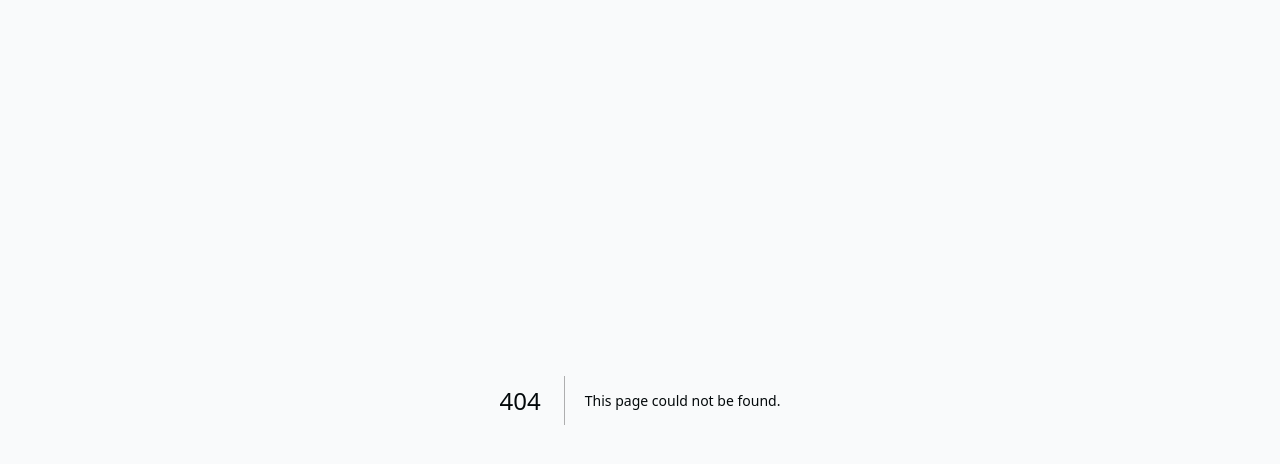
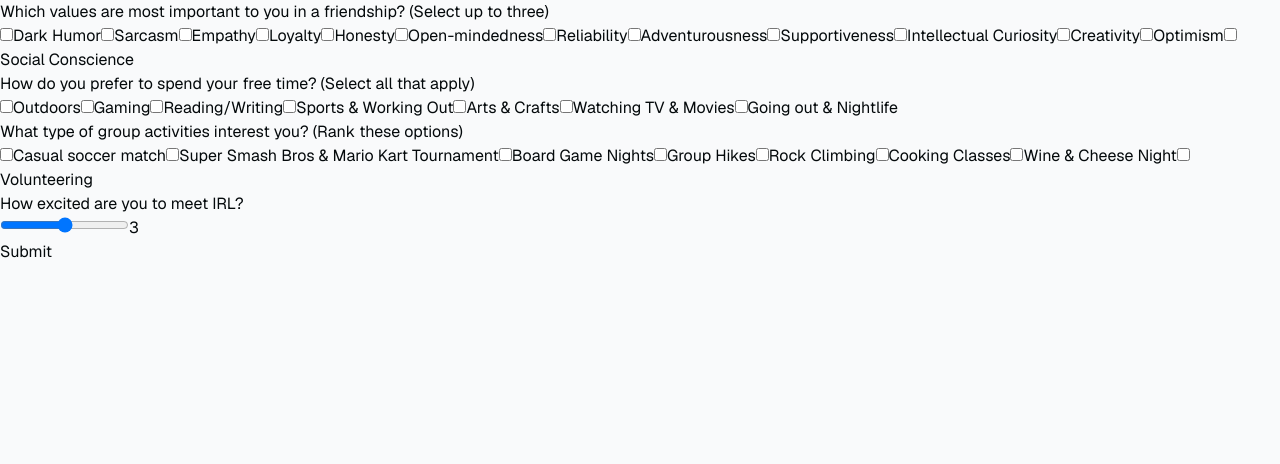
Before and after one commit to visheshg20/cs278_project, a Next.js app: page /survey in a window 1280 px wide. Before the commit this address had no page. Shown: the top 464 px of the page. Built offline with nearby package versions, Linux system fonts and the light colour scheme.

Commit message:
very very basic survey page

```diff
--- /dev/null
+++ b/app/survey/page.tsx
@@ -0,0 +1,114 @@
+// pages/SurveyPage.tsx
+"use client"; // This is a client component 👈🏽
+
+import React, { useState } from 'react';
+
+interface FormData {
+  values: string[];
+  activities: string[];
+  groupActivities: string[];
+  excitementLevel: number;
+}
+
+const SurveyPage: React.FC = () => {
+  const [formData, setFormData] = useState<FormData>({
+    values: [],
+    activities: [],
+    groupActivities: [],
+    excitementLevel: 3
+  });
+
+  const handleSubmit = (event: React.FormEvent<HTMLFormElement>) => {
+    event.preventDefault();
+    console.log('Form Data Submitted:', formData);
+    alert('Survey Completed! Check console for responses.');
+  };
+
+  const handleValueChange = (value: string) => {
+    setFormData(prev => ({
+      ...prev,
+      values: prev.values.includes(value) ? prev.values.filter(item => item !== value) : [...prev.values, value]
+    }));
+  };
+
+  const handleActivityChange = (activity: string) => {
+    setFormData(prev => ({
+      ...prev,
+      activities: prev.activities.includes(activity) ? prev.activities.filter(item => item !== activity) : [...prev.activities, activity]
+    }));
+  };
+
+  const handleGroupActivityChange = (activity: string) => {
+    setFormData(prev => ({
+      ...prev,
+      groupActivities: prev.groupActivities.includes(activity) ? prev.groupActivities.filter(item => item !== activity) : [...prev.groupActivities, activity]
+    }));
+  };
+
+  const handleExcitementLevelChange = (level: number) => {
+    setFormData(prev => ({
+      ...prev,
+      excitementLevel: level
+    }));
+  };
+
+  return (
+    <div>
+      <form onSubmit={handleSubmit}>
+        <div>
+          <h2>Which values are most important to you in a friendship? (Select up to three)</h2>
+          {["Dark Humor", "Sarcasm", "Empathy", "Loyalty", "Honesty", "Open-mindedness", "Reliability", "Adventurousness", "Supportiveness", "Intellectual Curiosity", "Creativity", "Optimism", "Social Conscience"].map(value => (
+            <label key={value}>
+              <input
+                type="checkbox"
+                checked={formData.values.includes(value)}
+                onChange={() => handleValueChange(value)}
+              />
+              {value}
+            </label>
+          ))}
+        </div>
+        <div>
+          <h2>How do you prefer to spend your free time? (Select all that apply)</h2>
+          {["Outdoors", "Gaming", "Reading/Writing", "Sports & Working Out", "Arts & Crafts", "Watching TV & Movies", "Going out & Nightlife"].map(activity => (
+            <label key={activity}>
+              <input
+                type="checkbox"
+                checked={formData.activities.includes(activity)}
+                onChange={() => handleActivityChange(activity)}
+              />
+              {activity}
+            </label>
+          ))}
+        </div>
+        <div>
+          <h2>What type of group activities interest you? (Rank these options)</h2>
+          {["Casual soccer match", "Super Smash Bros & Mario Kart Tournament", "Board Game Nights", "Group Hikes", "Rock Climbing", "Cooking Classes", "Wine & Cheese Night", "Volunteering"].map(activity => (
+            <label key={activity}>
+              <input
+                type="checkbox"
+                checked={formData.groupActivities.includes(activity)}
+                onChange={() => handleGroupActivityChange(activity)}
+              />
+              {activity}
+            </label>
+          ))}
+        </div>
+        <div>
+          <h2>How excited are you to meet IRL?</h2>
+          <input
+            type="range"
+            min="1"
+            max="5"
+            value={formData.excitementLevel}
+            onChange={e => handleExcitementLevelChange(parseInt(e.target.value))}
+          />
+          <span>{formData.excitementLevel}</span>
+        </div>
+        <button type="submit">Submit</button>
+      </form>
+    </div>
+  );
+};
+
+export default SurveyPage;
```
